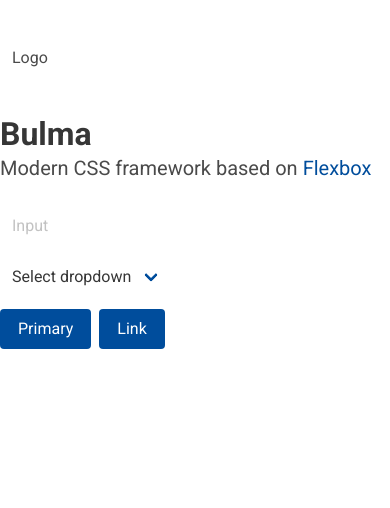
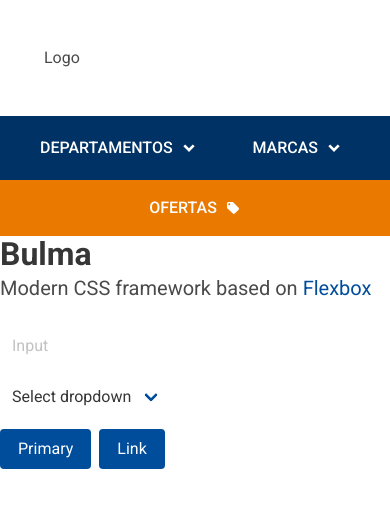
Before and after one commit to iamluisro/commonsensechallenge, a React (Create React App) app: page / in a window 390 px wide. Shown: the top 508 px of the page. Built offline with nearby package versions, Linux system fonts and the light colour scheme.

Commit message:
navbar completed and is responsive

```diff
--- a/src/App.js
+++ b/src/App.js
@@ -1,5 +1,6 @@
 import React from 'react';
 import Layout from './components/Layout';
+import Navbar from './components/Navbar';
 import './assets/styles/App.scss';
 
 function App() {
--- /dev/null
+++ b/src/assets/styles/Layout.scss
@@ -0,0 +1,4 @@
+.Layout__Container {
+    margin: 0;
+    width: 100%;
+}
--- /dev/null
+++ b/src/assets/styles/Navbar.scss
@@ -0,0 +1,51 @@
+@import './App.scss';
+
+.NavBar__Container {
+        /* width: 100%; */
+        background-color: #013266;
+        /* height: 50px; */
+        /* display: flex; */
+        /* align-items: center; */
+        /* padding: 0 5rem; */
+        color: #ffffff;
+        /* font-size: .9rem; */
+        /* justify-content: space-between; */
+        text-align: center;
+
+        @media only screen and (min-width: 768px) {
+            height: 50px;
+            display: flex;
+            padding: 0 5rem;
+            font-size: .9rem;
+            justify-content: space-between;
+        }
+
+}
+
+.NavBar__Menu {
+    padding: 1rem;
+    display: flex;
+    justify-content: space-around;
+}
+
+.Navbar__Menu__Item {
+    display: flex;
+    align-items: center;
+    font-weight: 500;
+    justify-content: center;
+
+    h1 {
+        font-weight: 500;
+    }
+}
+
+.Navbar__Oferta {
+    background-color: $generalOrange;
+    padding: 1rem;
+
+    @media only screen and (min-width: 768px) {
+        width: 260px;
+        display: flex;
+        justify-content: center;
+    }
+}
--- a/src/components/Header.js
+++ b/src/components/Header.js
@@ -5,9 +5,10 @@ import '../assets/styles/Header.scss';
 const Header = () => {
   return (
     <>
-      <nav className='navbar' role='navigation' aria-label='main navigation' style={{ padding: '2rem 0' }}>
+      <nav className='navbar' role='navigation' aria-label='main navigation' style={{ padding: '2rem 2rem' }}>
         <div className='navbar-brand'>
-          <a className='navbar-item' href='/'>
+          {/* eslint-disable-next-line jsx-a11y/anchor-is-valid */}
+          <a className='navbar-item'>
             <h1 className='is-size-2 has-text-orange'>Logo</h1>
           </a>
         </div>
--- a/src/components/Layout.js
+++ b/src/components/Layout.js
@@ -1,10 +1,13 @@
 import React from 'react';
 import Header from './Header';
+import Navbar from './Navbar';
+import '../assets/styles/Layout.scss';
 
 const Layout = ({ children }) => {
   return (
-    <div className='container'>
+    <div className='Layout__Container'>
       <Header />
+      <Navbar />
       {children}
     </div>
   );
--- /dev/null
+++ b/src/components/Navbar.js
@@ -0,0 +1,32 @@
+import React from 'react';
+import '../assets/styles/Navbar.scss';
+import { RiArrowDropDownLine } from 'react-icons/ri';
+import { IoMdPricetag } from 'react-icons/io';
+
+const Navbar = () => {
+  return (
+    <div className='NavBar__Container'>
+
+      <div className='NavBar__Menu'>
+        <div className='Navbar__Menu__Item'>
+          <h1>DEPARTAMENTOS</h1>
+          <RiArrowDropDownLine style={{ fontSize: '2rem' }} />
+        </div>
+        <div className='Navbar__Menu__Item'>
+          <h1>MARCAS</h1>
+          <RiArrowDropDownLine style={{ fontSize: '2rem' }} />
+        </div>
+      </div>
+      <div className='Navbar__Oferta'>
+        <div className='Navbar__Menu__Item'>
+          <h1>OFERTAS</h1>
+          <IoMdPricetag style={{ fontSize: '1rem', marginLeft: '.5rem', transform: 'scale(-1, 1)' }} />
+        </div>
+
+      </div>
+
+    </div>
+  );
+};
+
+export default Navbar;
```
